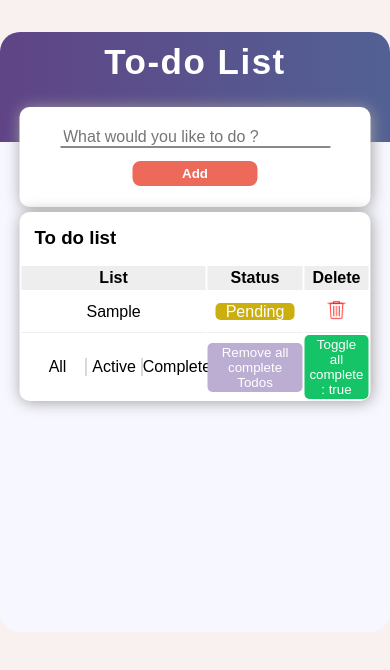
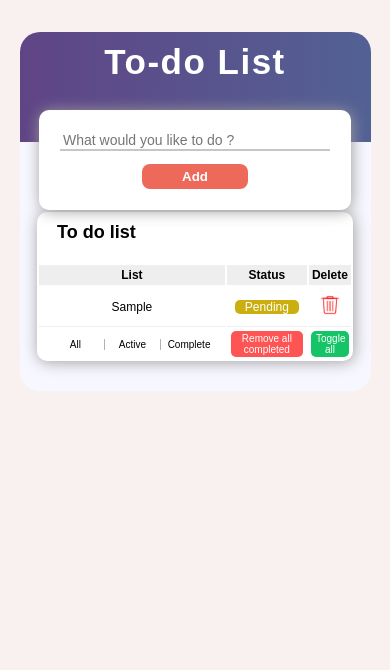
Before and after one commit to Mohzaki20/To-Do-App, a React (Create React App) app: page / in a window 390 px wide. Both pictures are taken after typing "Sample" into the empty fields and a click on the button "Add". Shown: the top 670 px of the page. Built offline with nearby package versions, Linux system fonts and the light colour scheme.

Commit message:
make design responsive

```diff
--- a/src/App.css
+++ b/src/App.css
@@ -1,16 +1,17 @@
+body {
+  background-color: #f8f1ef;
+}
 .App {
   display: flex;
   justify-content: center;
-  background-color: #f8f1ef;
-  min-height: 100vh;
-  max-height: max-content;
   padding: 2em 0;
 }
 .App .container {
-  position: relative;
   background-color: #f7f7ff;
-  width: 700px;
-  height: 600px;
+  width: 90%;
+  max-width: 700px;
+  height: auto;
+  padding: 0 0 30px;
   border-radius: 20px;
   -webkit-border-radius: 20px;
   -moz-border-radius: 20px;
@@ -36,14 +37,15 @@
   display: flex;
   flex-direction: column;
   height: 100px;
-  width: 90%;
+  width: 80%;
+  max-width: 630px;
   border-radius: 10px;
   -webkit-border-radius: 10px;
   -moz-border-radius: 10px;
   -ms-border-radius: 10px;
   -o-border-radius: 10px;
   position: absolute;
-  top: 75px;
+  top: 110px;
   left: 50%;
   transform: translateX(-50%);
   -webkit-transform: translateX(-50%);
@@ -62,9 +64,10 @@
   height: 100%;
 }
 .App .form-style form input {
-  width: 270px;
-    height: 40px;
-    font-size: 16px;
+  max-width: 270px;
+  width: 90%;
+  height: 40px;
+  font-size: 16px;
 }
 .add-btn {
   background-color: #ed6a5a;
@@ -87,18 +90,16 @@
   width: 200px;
   outline: none;
   border: none;
-  border-bottom: 2px solid #898989;
+  border-bottom: 2px solid #c9c5c5;
   padding: 0 3px;
 }
 .list {
   background-color: #fff;
-  margin-top: 70px;
+  margin: 70px auto 0;
+  max-width: 630px;
   width: 90%;
-  position: absolute;
-  left: 50%;
   border-radius: 10px;
   box-shadow: 1px 1px 15px #9e9d9d;
-  transform: translateX(-50%);
 }
 
 .list table {
@@ -110,10 +111,6 @@
 }
 .list table thead th {
   padding: 3px;
-
-}
-.list table tr:nth-child(odd) {
-  border: 1px solid #000;
 }
 .list table tr td {
   text-align: center;
@@ -123,7 +120,7 @@
   padding: 8px;
 }
 .list .btns span {
-  width: calc(100% /3);
+  width: calc(100% / 3);
   display: inline-block;
   border-left: 1px solid #b4b2b2;
   cursor: pointer;
@@ -132,13 +129,14 @@
   background-color: #fafafa;
 }
 .list .btns span:first-child {
-  border-left:none;
+  border-left: none;
 }
 .list .remove-btn {
   border: none;
-  background-color: #7244b3;
+  background-color: #fb2626;
   color: #fff;
   cursor: pointer;
+  width: 90%;
   font-weight: 500;
   padding: 2px 5px;
   border-radius: 5px;
@@ -148,12 +146,10 @@
   -o-border-radius: 5px;
 }
 .list .remove-btn:hover {
-  background-color: #683ea3;
-
+  background-color: #de2222;
 }
 .list .remove-btn:disabled {
-  background-color: #bcadd3;
-
+  background-color: #fe5454;
 }
 .list .toggle-btn {
   border: none;
@@ -162,6 +158,7 @@
   font-weight: 500;
   cursor: pointer;
   padding: 2px 5px;
+  width: 90%;
   border-radius: 5px;
   -webkit-border-radius: 5px;
   -moz-border-radius: 5px;
@@ -170,5 +167,30 @@
 }
 .list .toggle-btn:hover {
   background-color: #0eb95e;
-
 }
+@media screen and (max-width: 668px) {
+  .container .write-todo {
+    font-size: 18px;
+  }
+}
+@media screen and (max-width: 450px) {
+  .container .write-todo {
+    font-size: 14px;
+  }
+  .container .list {
+    font-size: 12px;
+  }
+  .list .remove-btn,
+  .list .toggle-btn {
+    font-size:10px ;
+  }
+  .btns span {
+    font-size: 10px;
+  }
+  .container .input-field::placeholder{
+    font-size: 14px;
+  }
+  .container .add-btn {
+    padding: 5px 40px;
+  }
+}
--- a/src/App.js
+++ b/src/App.js
@@ -50,7 +50,7 @@ function App() {
           <ToDoForm onSubmit={addTodos} />
         </div>
         <div className="list">
-          <h3 style={{ margin: 15 }}>To do list</h3>
+          <h2 style={{ padding: "10px 20px" }}>To do list</h2>
           {filteredTodos.length !== 0 ? (
             <table>
               <thead>
@@ -83,7 +83,7 @@ function App() {
                         onClick={removeAllCompleteTodos}
                         className="remove-btn"
                       >
-                        Remove all complete Todos
+                        Remove all completed
                       </button>
                     ) : (
                       <button
@@ -91,7 +91,7 @@ function App() {
                         disabled
                         className="remove-btn"
                       >
-                        Remove all complete Todos
+                        Remove all completed
                       </button>
                     )}
                   </td>
@@ -108,7 +108,7 @@ function App() {
                         setToggleAllComplete(!toggleAllComplete);
                       }}
                     >
-                      Toggle all complete : {`${toggleAllComplete}`}
+                      Toggle all
                     </button>
                   </td>
                 </tr>
@@ -122,8 +122,8 @@ function App() {
                 flexDirection: "column",
               }}
             >
-              <h2>Let's Write some To-dos Now!</h2>
-              <img src={calender} alt="" width={300} />
+              <h2 className="write-todo">Let's Write some To-dos Now!</h2>
+              <img src={calender} alt=""  style={{width:"80%",maxWidth:300}}/>
             </div>
           ) : null}
         </div>
```
